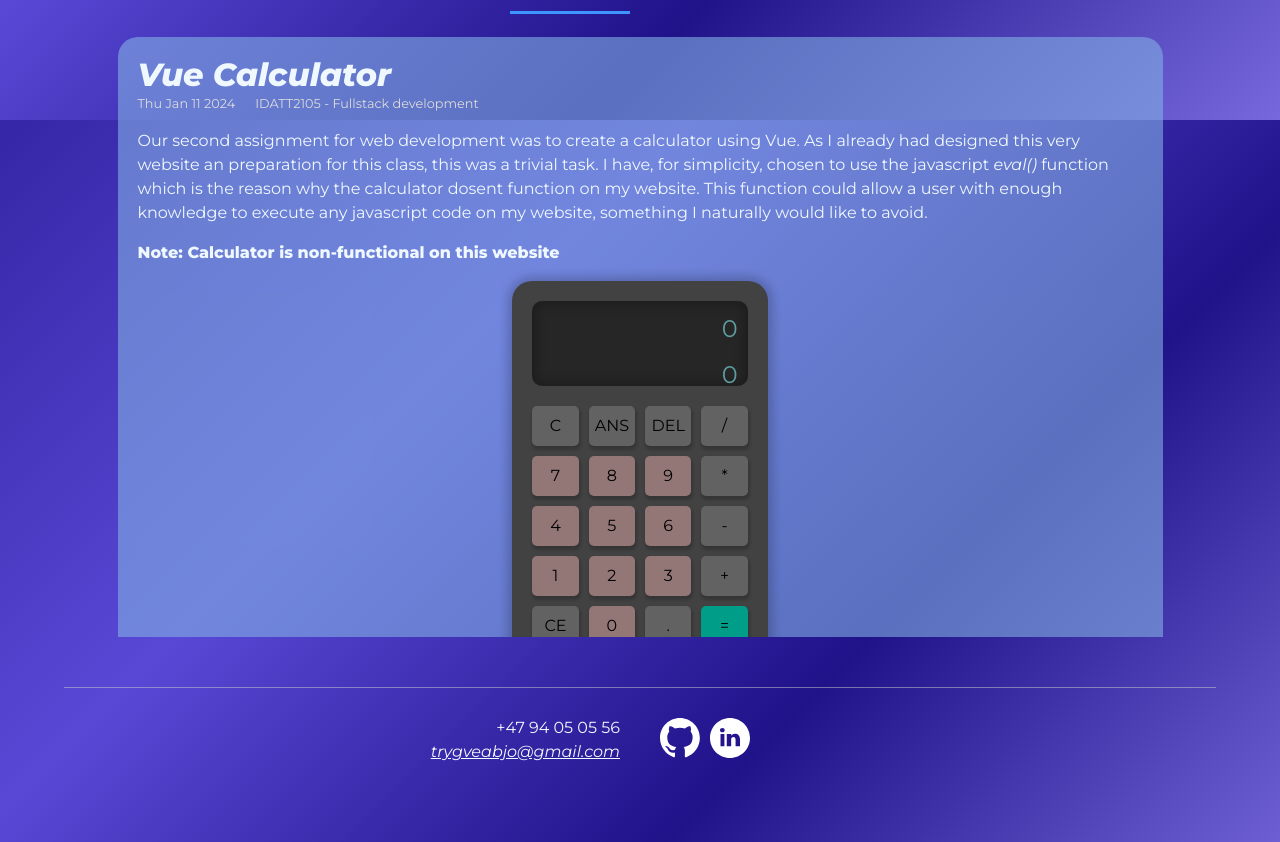
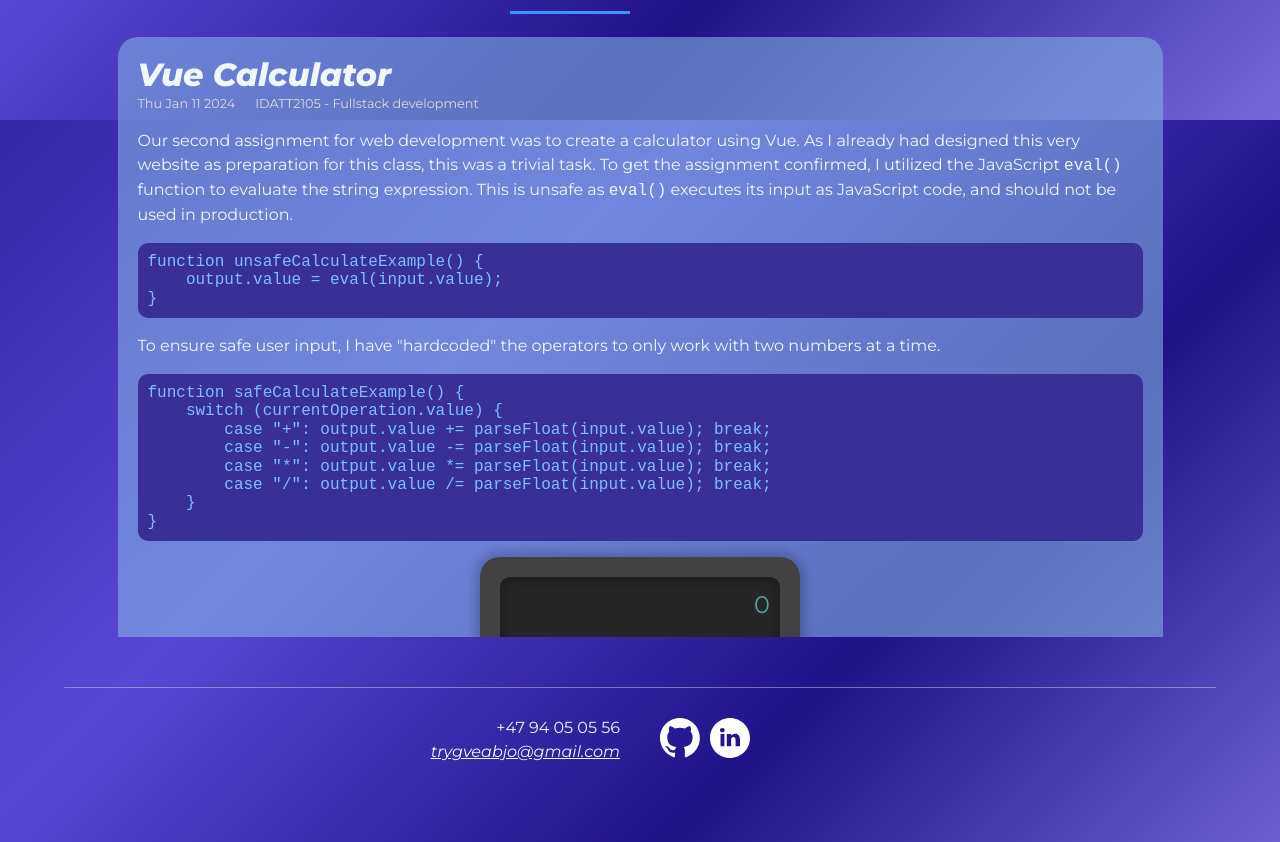
Before and after one commit to troytyggis55/personal-website, a Vue app: page / in a window 1280 px wide. Shown: the part 680-1522 px from the top of the page. Built offline with nearby package versions, Linux system fonts and the light colour scheme.

Commit message:
Fixed calculator functionality and added code blocks styling

```diff
--- a/public/Calculator.md
+++ b/public/Calculator.md
@@ -5,9 +5,21 @@ category: IDATT2105 - Fullstack development
 ---
 
 Our second assignment for web development was to create a calculator using Vue. As I already had
-designed this very website an preparation for this class, this was a trivial task. I have, for
-simplicity, chosen to use the javascript *eval()* function which is the reason why the calculator
-dosent function on my website. This function could allow a user with enough knowledge to execute
-any javascript code on my website, something I naturally would like to avoid.
+designed this very website as preparation for this class, this was a trivial task. To get the assignment
+confirmed, I utilized the JavaScript `eval()` function to evaluate the string expression. This is unsafe
+as `eval()` executes its input as JavaScript code, and should not be used in production.
 
-**Note: Calculator is non-functional on this website**
+    function unsafeCalculateExample() {
+        output.value = eval(input.value);
+    }
+
+To ensure safe user input, I have "hardcoded" the operators to only work with two numbers at a time.
+
+    function safeCalculateExample() {
+        switch (currentOperation.value) {
+            case "+": output.value += parseFloat(input.value); break;
+            case "-": output.value -= parseFloat(input.value); break;
+            case "*": output.value *= parseFloat(input.value); break;
+            case "/": output.value /= parseFloat(input.value); break;
+        }
+    }
--- a/src/components/CalculatorBody.vue
+++ b/src/components/CalculatorBody.vue
@@ -4,41 +4,93 @@
   const calculatorScreenInput = ref("0");
   const calculatorScreenOutput = ref("0");
 
-  function addCharToInput(number) {
-    if (calculatorScreenInput.value.length > 10) {
+  const setNumber = ref(0);
+
+  const currentOperation = ref("");
+
+  function addCharToInput(symbol) {
+    if (calculatorScreenInput.value.length >= 10) {
       return;
     }
+
+    if (symbol === "." && !calculatorScreenInput.value.includes(".")) {
+      calculatorScreenInput.value += symbol;
+    } else if (symbol !== ".") {
       if (calculatorScreenInput.value === "0") {
-      calculatorScreenInput.value = number;
+        calculatorScreenInput.value = symbol;
       } else {
-      calculatorScreenInput.value += number;
+        calculatorScreenInput.value += symbol;
       }
     }
 
+    if (currentOperation.value === "") {
+      calculatorScreenOutput.value = calculatorScreenInput.value;
+    } else {
+      calculatorScreenOutput.value = setNumber.value + currentOperation.value + calculatorScreenInput.value;
+    }
+  }
+
+  function addOperator(operation) {
+    if (currentOperation.value === "" && setNumber.value === 0) {
+      setNumber.value = parseFloat(calculatorScreenInput.value);
+      calculatorScreenInput.value = "0";
+    }
+
+    currentOperation.value = operation;
+    calculatorScreenOutput.value = setNumber.value + operation + calculatorScreenInput.value;
+  }
+
   function deleteCharFromInput() {
-    if (typeof calculatorScreenInput.value === 'string') {
     if (calculatorScreenInput.value.length === 1) {
       calculatorScreenInput.value = "0";
     } else {
       calculatorScreenInput.value = calculatorScreenInput.value.slice(0, -1);
     }
+
+    if (currentOperation.value === "") {
+      calculatorScreenOutput.value = calculatorScreenInput.value;
     } else {
-      console.error('calculatorScreenInput.value is not a string:', calculatorScreenInput.value);
+      calculatorScreenOutput.value = setNumber.value + currentOperation.value + calculatorScreenInput.value;
     }
   }
 
   function calculate() {
-    calculatorScreenOutput.value = calculatorScreenInput.value;
+    if (currentOperation.value === "") {
+      return;
+    }
+
+    switch (currentOperation.value) {
+      case "+": setNumber.value += parseFloat(calculatorScreenInput.value); break;
+      case "-": setNumber.value -= parseFloat(calculatorScreenInput.value); break;
+      case "*": setNumber.value *= parseFloat(calculatorScreenInput.value); break;
+      case "/": setNumber.value /= parseFloat(calculatorScreenInput.value); break;
+    }
+
+
+    if (setNumber.value > 9999999999) {
+      setNumber.value = setNumber.value.toExponential(2);
+    } else if (setNumber.value.toString().length > 10) {
+      setNumber.value = setNumber.value.toPrecision(10);
+    }
+
+    calculatorScreenOutput.value = setNumber.value;
     calculatorScreenInput.value = "0";
+    currentOperation.value = "";
   }
 
   function clearAll() {
     calculatorScreenInput.value = "0";
     calculatorScreenOutput.value = "0";
+    setNumber.value = 0;
   }
 
   function clearInput() {
     calculatorScreenInput.value = "0";
+    currentOperation.value = "";
+  }
+
+  function getAnswer() {
+    calculatorScreenInput.value = calculatorScreenOutput.value;
   }
 </script>
 
@@ -51,27 +103,27 @@
 
     <div class="calculatorButtons">
 
-      <button @click="clearAll()" class="cButton">C</button>
-      <button class="ansButton">ANS</button>
+      <button @click="clearAll()" class="cButton">CE</button>
+      <button @click="getAnswer()" class="ansButton">ANS</button>
       <button @click="deleteCharFromInput()" class="delButton">DEL</button>
-      <button @click="addCharToInput('/')" class="divButton">/</button>
+      <button @click="addOperator('/')" class="divButton">/</button>
 
       <button @click="addCharToInput('7')" class="numButton">7</button>
       <button @click="addCharToInput('8')" class="numButton">8</button>
       <button @click="addCharToInput('9')" class="numButton">9</button>
-      <button @click="addCharToInput('*')" class="mulButton">*</button>
+      <button @click="addOperator('*')" class="mulButton">*</button>
 
       <button @click="addCharToInput('4')" class="numButton">4</button>
       <button @click="addCharToInput('5')" class="numButton">5</button>
       <button @click="addCharToInput('6')" class="numButton">6</button>
-      <button @click="addCharToInput('-')" class="subButton">-</button>
+      <button @click="addOperator('-')" class="subButton">-</button>
 
       <button @click="addCharToInput('1')" class="numButton">1</button>
       <button @click="addCharToInput('2')" class="numButton">2</button>
       <button @click="addCharToInput('3')" class="numButton">3</button>
-      <button @click="addCharToInput('+')" class="addButton">+</button>
+      <button @click="addOperator('+')" class="addButton">+</button>
 
-      <button @click="clearInput" class="clearbutton">CE</button>
+      <button @click="clearInput()" class="clearbutton">C</button>
       <button @click="addCharToInput('0')" class="numButton">0</button>
       <button @click="addCharToInput('.')" class="periodButton">.</button>
       <button @click="calculate()" class="equalButton">=</button>
@@ -97,11 +149,28 @@
 .calculatorScreen {
   background-color: #262626;
   color: cadetblue;
-  height: 85px;
-  width: 100%;
+  height: 100px;
+  width: 280px;
+  overflow-x: hidden;
+  overflow-y: scroll;
   border-radius: 10px;
   box-shadow: inset 0 0 10px 5px rgba(0, 0, 0, 0.21);
 }
+
+.calculatorScreen::-webkit-scrollbar-track {
+  background: transparent;
+}
+
+.calculatorScreen::-webkit-scrollbar-thumb {
+  border-radius: 10px;
+  background: #009d89;
+}
+
+.calculatorScreen p:last-child {
+  color: #bbbbbb;
+}
+
+
 
 .calculatorScreen p {
   margin: 0;
--- a/src/components/MarkdownRenderer.vue
+++ b/src/components/MarkdownRenderer.vue
@@ -88,4 +88,25 @@ onMounted( () => {
   margin-left: auto;
   margin-right: auto;
 }
+
+.md pre {
+  background-color: #383096;
+  color: #7ebfff;
+  padding: 10px;
+  border-radius: 10px;
+  overflow-x: scroll;
+}
+
+.md pre::-webkit-scrollbar {
+  height: 10px;
+}
+
+.md pre::-webkit-scrollbar-track {
+  background: transparent;
+}
+
+.md pre::-webkit-scrollbar-thumb {
+  border-radius: 10px;
+  background: #7769DD
+}
 </style>
```
Lines whose indentation alone changed are shown as unchanged.
